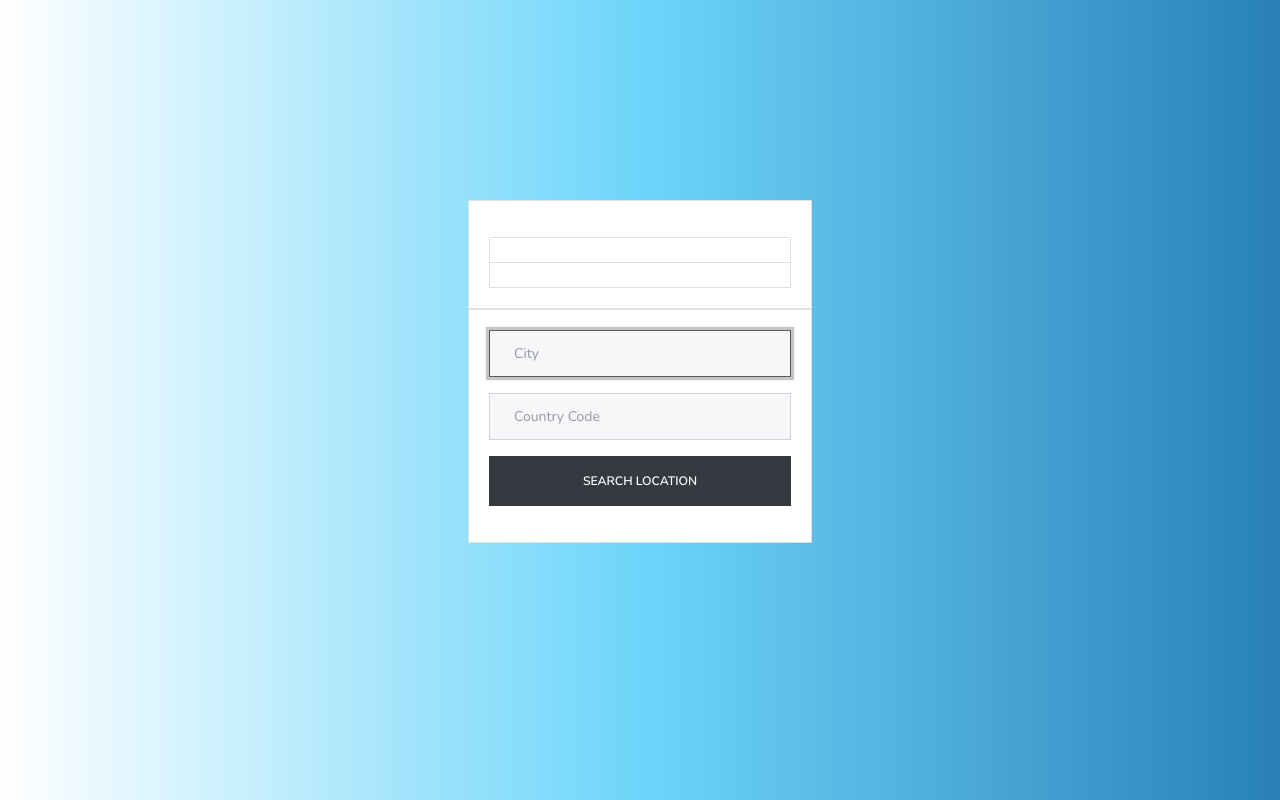
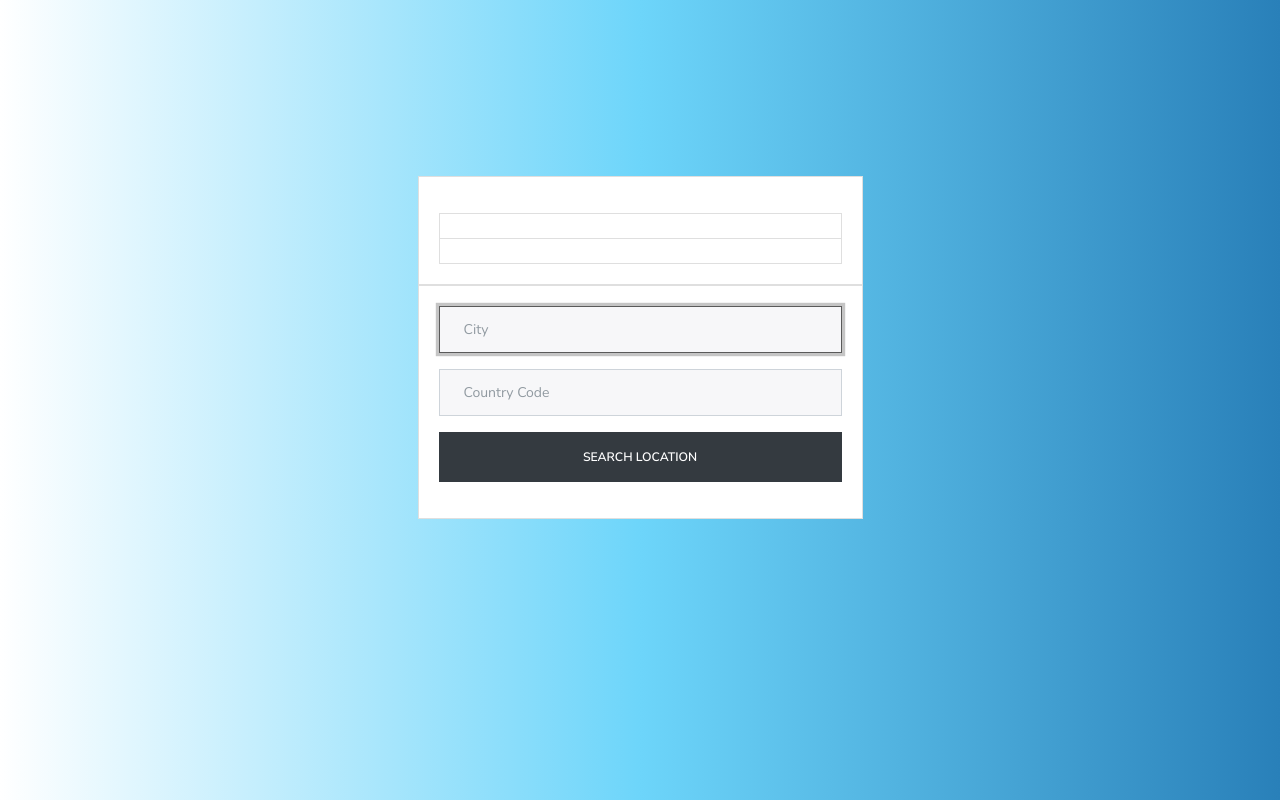
Before and after one commit to fabricio-garcia/weather-app, a website built with webpack: page src/index.html in a window 1280 px wide. Built offline with nearby package versions, Linux system fonts and the light colour scheme; no server answers.

```diff
--- a/src/index.html
+++ b/src/index.html
@@ -7,9 +7,9 @@
     <link rel="stylesheet" href="https://bootswatch.com/4/lux/bootstrap.min.css">
   </head>
   <body>
-    <div class="container p-4">
+    <div class="container">
       <div class="row">
-        <div class="col-md-4 mx-auto text-center">
+        <div class="col-md-5 mx-auto text-center">
           <div class="card">
             <div class="card-body">
               <h1 id="weather-location" class="h3"></h1>
```
Also changed, not shown: README.md, dist/assets/bundle.js, dist/index.html.
